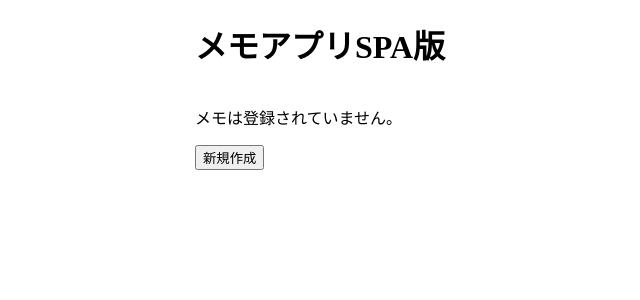
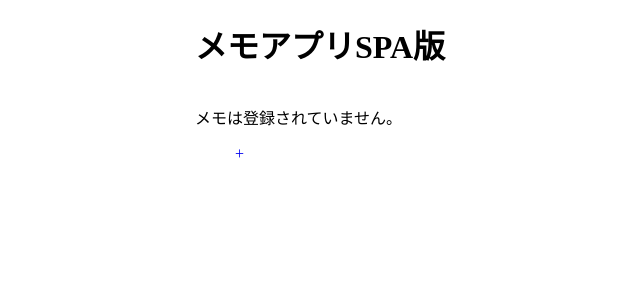
Before and after one commit to ogawa-tomo/memo-spa, a Vue app: page / in a window 1280 px wide. Shown: the top 300 px of the page, without its empty margins (45-685 px from the left). Built offline with nearby package versions, Linux system fonts and the light colour scheme.

Commit message:
追加のマークを「＋」に変更

```diff
--- a/src/components/MemoIndex.vue
+++ b/src/components/MemoIndex.vue
@@ -21,6 +21,7 @@ const memos = computed(() => {
           </RouterLink>
         </span>
       </li>
+      <li><RouterLink :to="{ name: 'MemoNew' }" class="none-decoration">+</RouterLink></li>
     </ul>
   </main>
 </template>
@@ -31,4 +32,10 @@ main {
   margin-right: 10px;
   word-wrap: break-word;
 }
+ul {
+  list-style: none;
+}
+.none-decoration {
+  text-decoration: none;
+}
 </style>
--- a/src/views/AppTop.vue
+++ b/src/views/AppTop.vue
@@ -6,5 +6,4 @@ import MemoIndex from '@/components/MemoIndex.vue'
   <div class="flex">
     <MemoIndex />
   </div>
-  <RouterLink :to="{ name: 'MemoNew' }"><button>新規作成</button></RouterLink>
 </template>
```
